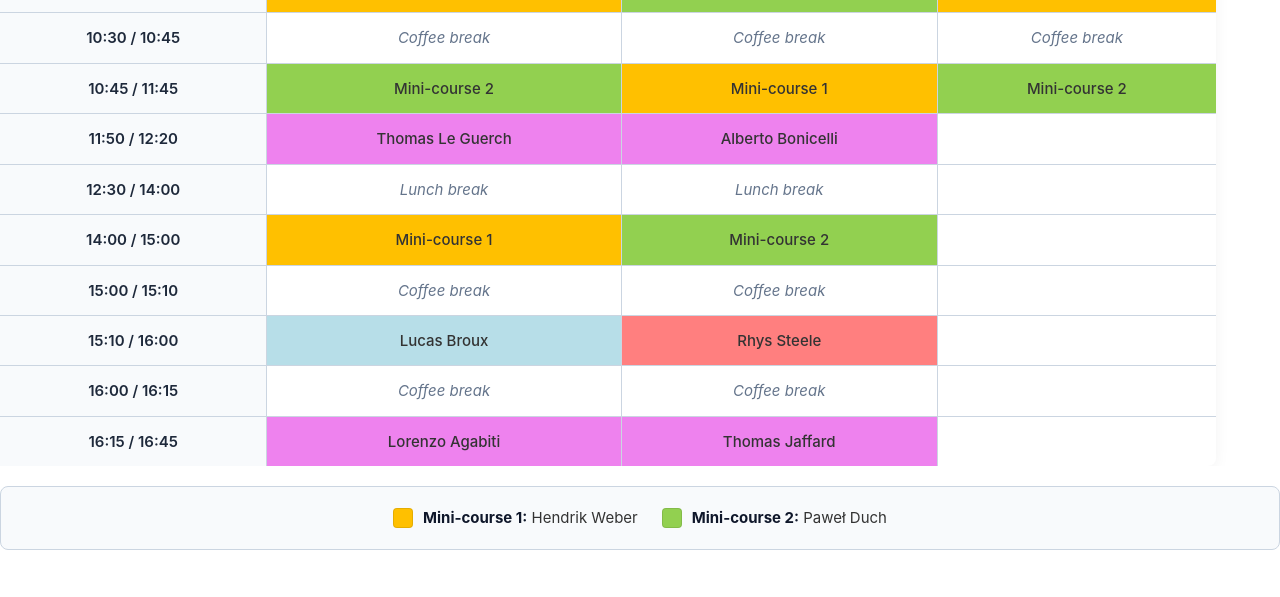
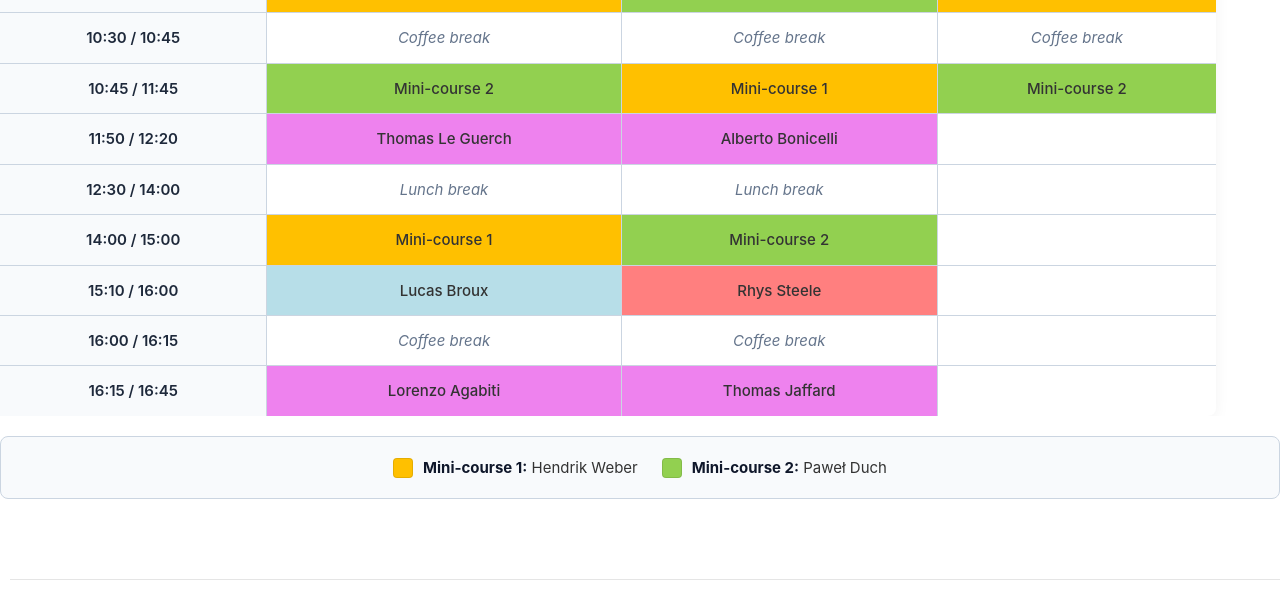
Before and after one commit to Analysis-Spdes-Sorbonne/Analysis-Spdes-Sorbonne.github.io, a website: page program.html in a window 1280 px wide. Shown: the part 728-1325 px from the top of the page. Drawn offline with nearby package versions, Linux system fonts and the light colour scheme.

Commit message:
change program

```diff
--- a/program.html
+++ b/program.html
@@ -315,12 +315,6 @@
             <td class="mc2"><a href="abstracts.html#mc-weber">Mini-course 2</a></td>
         </tr>
         <tr>
-            <td class="time-col">15:00 / 15:10</td>
-            <td class="break">Coffee break</td>
-            <td class="break">Coffee break</td>
-            <td></td>
-        </tr>
-        <tr>
             <td class="time-col">15:10 / 16:00</td>
             <td class="talk1"><a href="https://sites.google.com/view/lucasbroux/accueil/">Lucas Broux</a></td>
             <td class="talk2"><a href="https://sites.google.com/view/rhys-steele">Rhys Steele</a></td>
```
